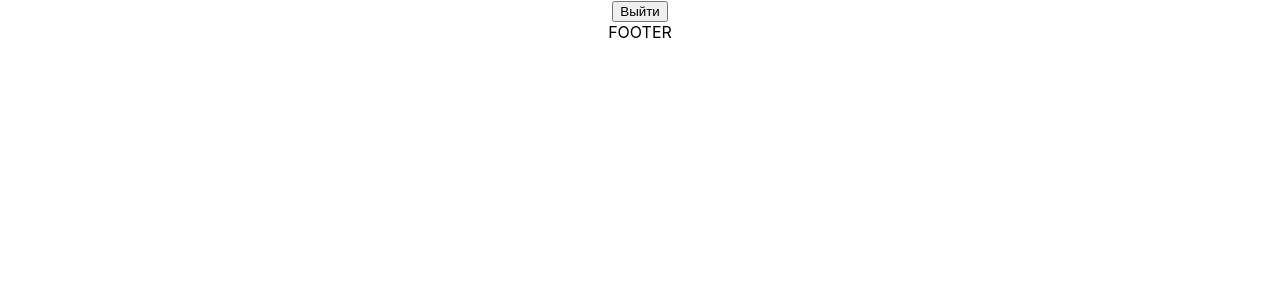
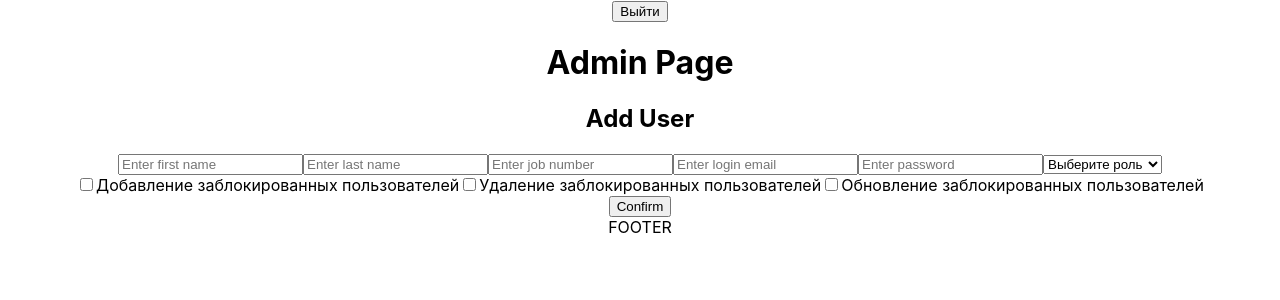
Before and after one commit to TatneftBlackList/fontend-js, a React (Create React App) app: page /admin in a window 1280 px wide. Shown: the top 300 px of the page. Built offline with nearby package versions, Linux system fonts and the light colour scheme; sample sign-in values are in the browser's storage.

Commit message:
ADMIN: add user

```diff
--- a/src/layouts/BlockedUsersLayout/BlockedUsersLayout.jsx
+++ b/src/layouts/BlockedUsersLayout/BlockedUsersLayout.jsx
@@ -13,7 +13,7 @@ function BlockedUsersLayout() {
             });
 
             if (!response.ok) {
-                throw new Error("Error fetching restaurants");
+                // throw new Error("Error fetching restaurants");
             }
 
             const data = await response.json();
@@ -24,16 +24,18 @@ function BlockedUsersLayout() {
         fetchBlockedUsers();
     }, []);
 
+    console.log(blockedUsers)
     return (
         <div>
             <h1>Список пользователей</h1>
+            {blockedUsers != null ?
             <ul>
                 {blockedUsers.map(user => (
                     <li key={user.id}>
                         {user.first_name} {user.last_name} (Номер работы: {user.job_number})
                     </li>
                 ))}
-            </ul>
+            </ul>: "Заблокированных пользователей нет"}
         </div>
     )
 }
--- a/src/pages/AdminPage/AdminPage.jsx
+++ b/src/pages/AdminPage/AdminPage.jsx
@@ -1,5 +1,5 @@
-import {useNavigate} from "react-router";
-import {useEffect} from "react";
+import React, { useState, useEffect } from 'react';
+import { useNavigate } from 'react-router-dom';
 
 function AdminPage() {
     const navigate = useNavigate();
@@ -8,11 +8,140 @@ function AdminPage() {
         if (!localStorage.getItem("token")) {
             navigate("/login");
         }
-    }, [navigate])
+    }, [navigate]);
+
+    const [newUser, setNewUser] = useState({
+        first_name: '',
+        last_name: '',
+        job_number: '',
+        login: '',
+        password: '',
+        roleID: '',
+        permissions_id: []
+    });
+
+    const handleAdd = async () => {
+        const response = await fetch(`${process.env.REACT_APP_BACKEND_API_ADDRESS}/register`, {
+            method: 'POST',
+            headers: {
+                'Content-Type': 'application/json',
+            },
+            body: JSON.stringify(newUser)
+        });
+        const data = await response.json()
+        if(!response.ok){
+            alert("Ошибка: " + data.detail)
+        }
+        console.log(data)
+        console.log('Adding user:', newUser);
+    };
+
+    const handleChange = (e) => {
+        const { name, value } = e.target;
+        setNewUser({ ...newUser, [name]: value });
+    };
+
+    const handlePermissionChange = (e) => {
+        const { value, checked } = e.target;
+        const selectedPermissions = newUser.permissions_id;
+        if (checked) {
+            setNewUser({ ...newUser, permissions_id: [...selectedPermissions, Number(value)] });
+        } else {
+            setNewUser({ ...newUser, permissions_id: selectedPermissions.filter((perm) => perm !== Number(value)) });
+        }
+    };
+
     return (
-        <>
-        </>
-    )
+        <div>
+            <h1>Admin Page</h1>
+
+            <div>
+                <h2>Add User</h2>
+                <form onSubmit={(e) => { e.preventDefault(); handleAdd(); }}>
+                    <input
+                        type="text"
+                        name="first_name"
+                        value={newUser.first_name}
+                        onChange={handleChange}
+                        placeholder="Enter first name"
+                        required
+                    />
+                    <input
+                        type="text"
+                        name="last_name"
+                        value={newUser.last_name}
+                        onChange={handleChange}
+                        placeholder="Enter last name"
+                        required
+                    />
+                    <input
+                        type="text"
+                        name="job_number"
+                        value={newUser.job_number}
+                        onChange={handleChange}
+                        placeholder="Enter job number"
+                        required
+                    />
+                    <input
+                        type="email"
+                        name="login"
+                        value={newUser.login}
+                        onChange={handleChange}
+                        placeholder="Enter login email"
+                        required
+                    />
+                    <input
+                        type="password"
+                        name="password"
+                        value={newUser.password}
+                        onChange={handleChange}
+                        placeholder="Enter password"
+                        required
+                    />
+                    <select
+                        name="roleID"
+                        value={newUser.roleID}
+                        onChange={handleChange}
+                        required
+                    >
+                        <option value="">Выберите роль</option>
+                        <option value="1">Администратор</option>
+                        <option value="2">Пользователь</option>
+                    </select>
+                    <div>
+                        <label>
+                        <input
+                                type="checkbox"
+                                value="1"
+                                checked={newUser.permissions_id.includes(1)}
+                                onChange={handlePermissionChange}
+                            />
+                            Добавление заблокированных пользователей
+                        </label>
+                        <label>
+                            <input
+                                type="checkbox"
+                                value="2"
+                                checked={newUser.permissions_id.includes(2)}
+                                onChange={handlePermissionChange}
+                            />
+                            Удаление заблокированных пользователей
+                        </label>
+                        <label>
+                            <input
+                                type="checkbox"
+                                value="3"
+                                checked={newUser.permissions_id.includes(3)}
+                                onChange={handlePermissionChange}
+                            />
+                            Обновление заблокированных пользователей
+                        </label>
+                    </div>
+                    <button type="submit">Confirm</button>
+                </form>
+            </div>
+        </div>
+    );
 }
 
 export default AdminPage;
--- a/src/pages/SignInPage/SignInPage.jsx
+++ b/src/pages/SignInPage/SignInPage.jsx
@@ -7,7 +7,6 @@ function Login() {
     const [password, setPassword] = useState('');
     let navigate = useNavigate();
     const {login} = useContext(AuthContext);
-    const grant_type = 'password';
     const handleLogin = async (e) => {
         e.preventDefault();
 
```
